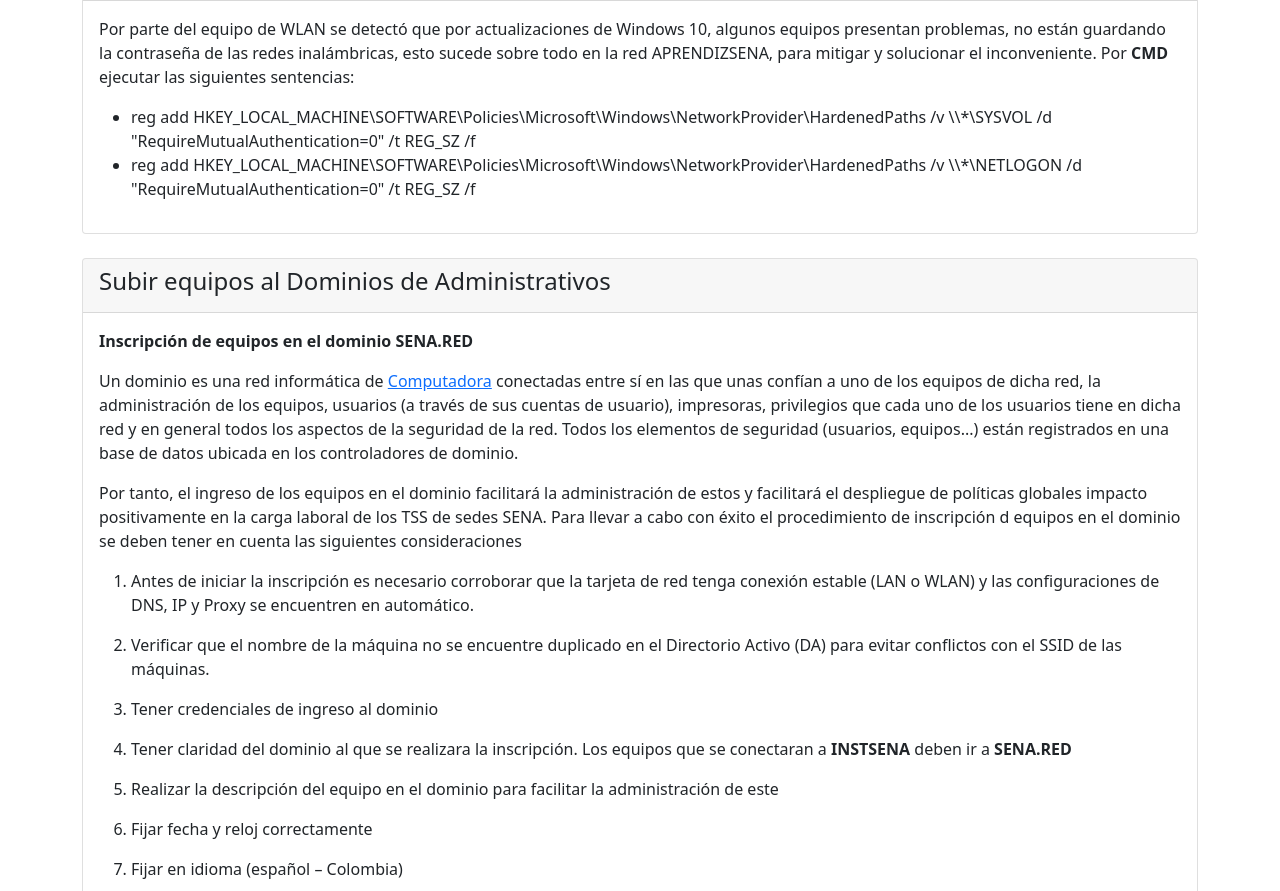
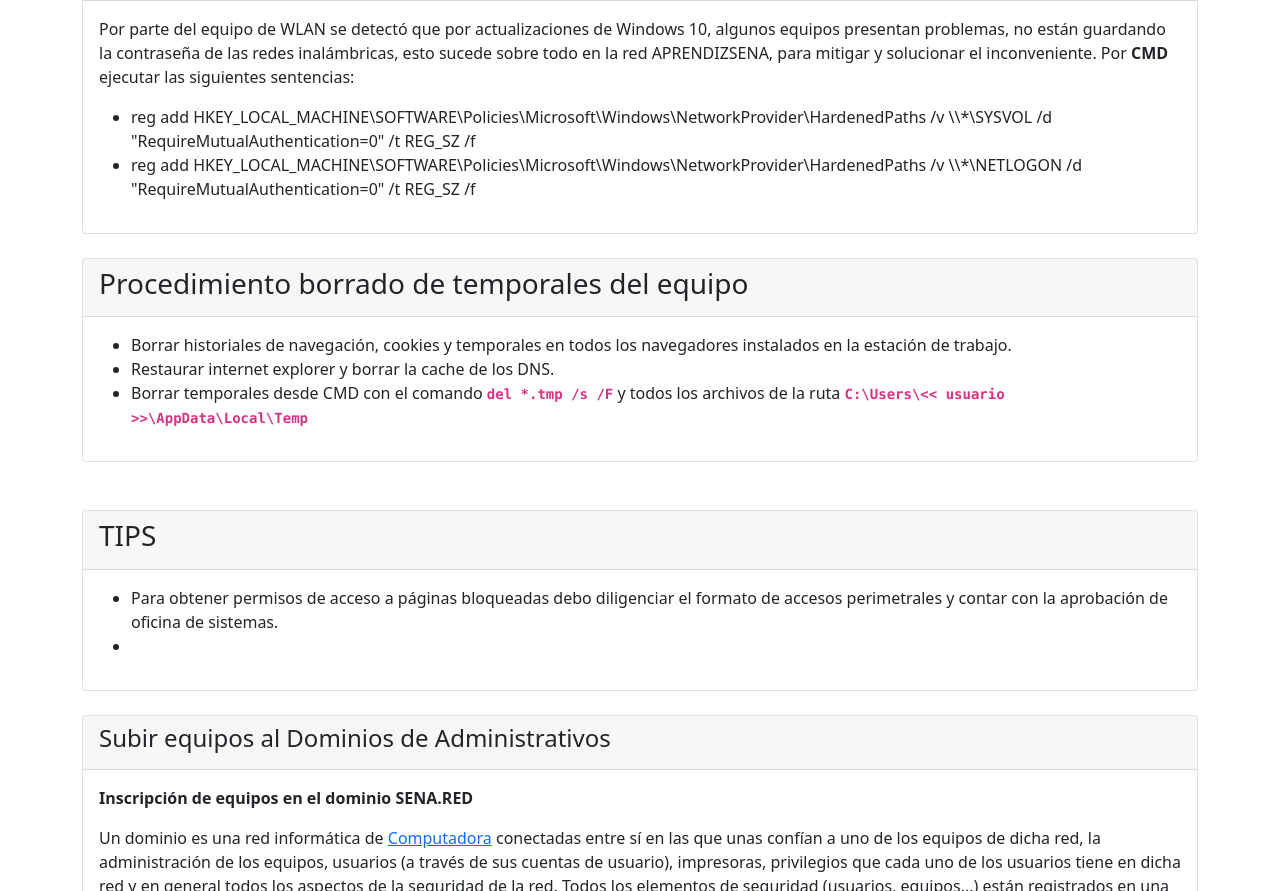
Before and after one commit to jicaicedos/webplantillaincidentes, a website: page pages/procedimientos.html in a window 1280 px wide. Shown: the part 393-1284 px from the top of the page. Drawn offline with nearby package versions, Linux system fonts and the light colour scheme.

Commit message:
agregados procedimiento y comandos

```diff
--- a/pages/procedimientos.html
+++ b/pages/procedimientos.html
@@ -94,6 +94,32 @@
           </li>
           <li>reg add HKEY_LOCAL_MACHINE\SOFTWARE\Policies\Microsoft\Windows\NetworkProvider\HardenedPaths /v
             \\*\NETLOGON /d "RequireMutualAuthentication=0" /t REG_SZ /f</li>
+        </ul>
+      </div>
+    </div>
+    <br>
+    <div class="card">
+      <div class="card-header">
+        <h3>Procedimiento borrado de temporales del equipo</h3>
+      </div>
+      <div class="card-body">
+        <ul>
+          <li>Borrar historiales de navegación, cookies y temporales en todos los navegadores instalados en la estación de trabajo.</li>
+          <li>Restaurar internet explorer y borrar la cache de los DNS.</li>
+          <li>Borrar temporales desde CMD con el comando <code><strong>del *.tmp /s /F</strong></code> y todos los archivos de la ruta <code><strong>C:\Users\<< usuario >>\AppData\Local\Temp</strong></code></li>
+        </ul>
+      </div>
+    </div>
+    <br>
+    <br>
+    <div class="card">
+      <div class="card-header">
+        <h3>TIPS</h3>
+      </div>
+      <div class="card-body">
+        <ul>
+          <li>Para obtener permisos de acceso a páginas bloqueadas debo diligenciar el formato de accesos perimetrales y contar con la aprobación de oficina de sistemas.</li>
+          <li></li>
         </ul>
       </div>
     </div>
```
Also changed, not shown: pages/comandos.html (+15 -1 lines).
